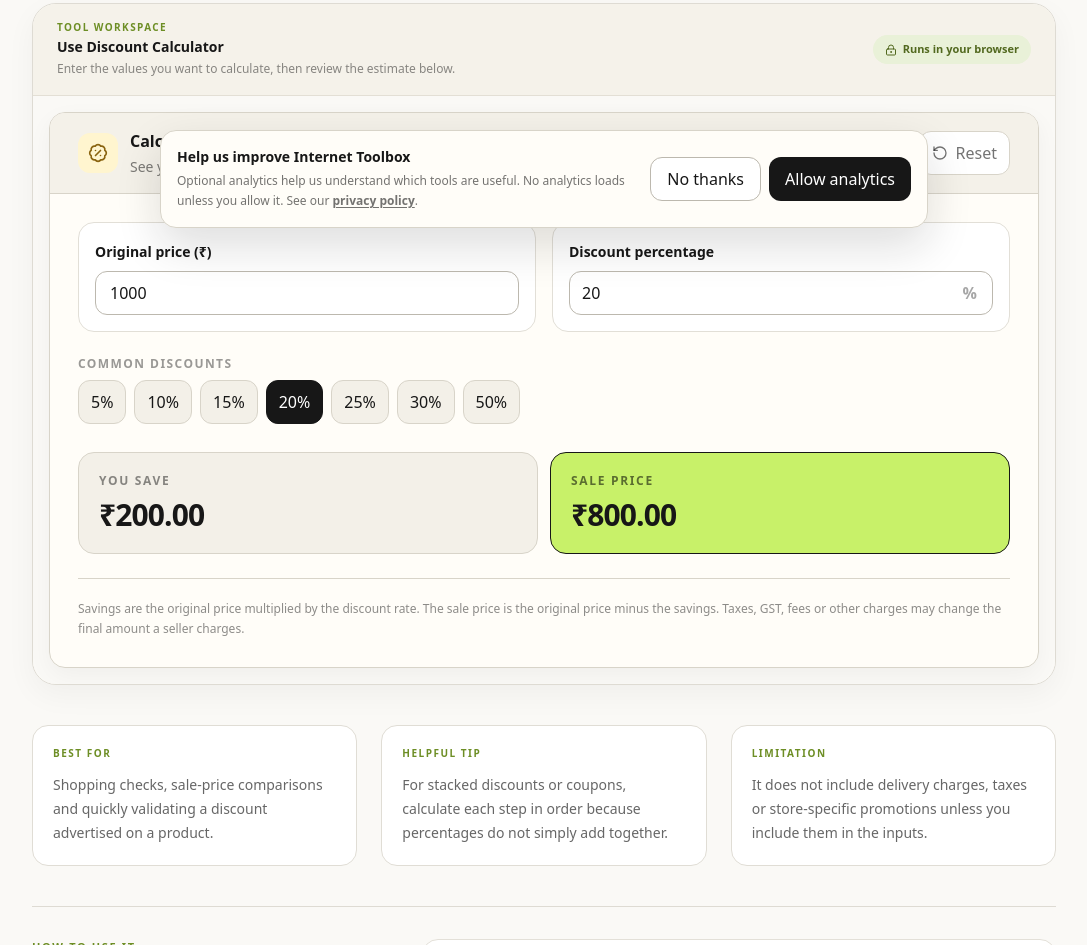
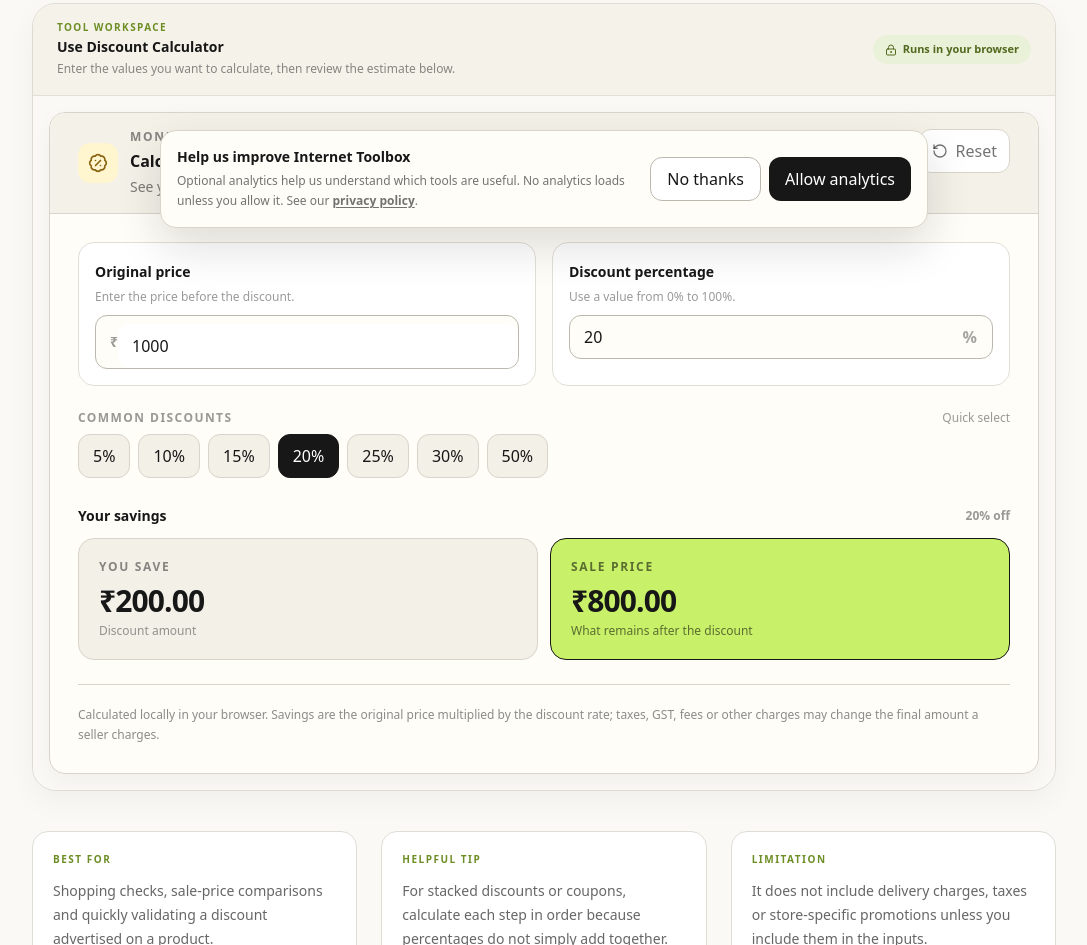
Before and after one commit to factoalbum/internet-toolbox, a Next.js app: page /tools/discount-calculator in a window 1280 px wide. Shown: the part 560-1505 px from the top of the page, without its empty margins (96-1183 px from the left). Built offline with nearby package versions, Linux system fonts and the light colour scheme; no server answers.

Commit message:
feat: polish discount calculator workspace

```diff
--- a/components/tools/discount-calculator.tsx
+++ b/components/tools/discount-calculator.tsx
@@ -21,33 +21,48 @@ export default function DiscountCalculator() {
 
   const reset = () => { setPrice("1000"); setDiscount("20"); };
   const inputClass = `mt-2 min-h-12 w-full rounded-xl border border-[#bcb8ae] bg-white px-3.5 text-base font-semibold outline-none transition focus:border-[#171717] focus:ring-4 focus:ring-[#c8f169] ${focusRing}`;
+  const hasInvalidInput = result === null;
 
   return (
-    <div className="overflow-hidden rounded-2xl border border-[#d8d4c9] bg-[#fffdf8] shadow-[0_8px_24px_rgba(23,23,23,.045)]">
+    <div className="overflow-hidden rounded-2xl border border-[#d8d4c9] bg-[#fffdf8] shadow-[0_8px_24px_rgba(23,23,23,.045)]" aria-labelledby="discount-workspace-title">
       <div className="border-b border-[#d8d4c9] bg-[#f4f1e9] px-5 py-4 md:px-7">
-        <div className="flex items-center justify-between gap-4">
+        <div className="flex items-start justify-between gap-4">
           <div className="flex min-w-0 items-center gap-3">
             <span className="flex size-10 shrink-0 items-center justify-center rounded-xl bg-[#fff5cf] text-[#8a6410]" aria-hidden="true"><BadgePercent size={20} /></span>
-            <div className="min-w-0"><p className="font-bold">Calculate sale price</p><p className="mt-1 text-sm text-black/50">See your savings and final price before you buy.</p></div>
+            <div className="min-w-0"><p className="text-xs font-black uppercase tracking-[.14em] text-black/45">Money utility</p><h2 id="discount-workspace-title" className="mt-1 font-bold">Calculate sale price</h2><p className="mt-1 text-sm leading-5 text-black/50">See your savings and final price before you buy.</p></div>
           </div>
-          <button type="button" onClick={reset} className={`flex min-h-11 shrink-0 items-center gap-2 rounded-xl border border-[#d8d4c9] bg-white px-3 text-sm font-bold text-black/55 transition hover:border-[#171717] hover:text-black ${focusRing}`} aria-label="Reset discount calculator"><RotateCcw size={16} /><span className="hidden sm:inline">Reset</span></button>
+          <button type="button" onClick={reset} className={`flex min-h-11 shrink-0 items-center gap-2 rounded-xl border border-[#d8d4c9] bg-white px-3 text-sm font-bold text-black/55 transition hover:border-[#171717] hover:text-black ${focusRing}`} aria-label="Reset discount calculator"><RotateCcw size={16} aria-hidden="true" /><span className="hidden sm:inline">Reset</span></button>
         </div>
       </div>
 
       <div className="p-5 md:p-7">
         <div className="grid gap-4 md:grid-cols-2">
-          <label className="block rounded-2xl border border-[#e2dfd7] bg-white p-4"><span className="text-sm font-semibold">Original price (₹)</span><input aria-label="Original price in rupees" value={price} onChange={(event) => setPrice(event.target.value)} inputMode="decimal" type="number" min="0" step="0.01" className={inputClass} /></label>
-          <label className="block rounded-2xl border border-[#e2dfd7] bg-white p-4"><span className="text-sm font-semibold">Discount percentage</span><div className="relative mt-2"><input aria-label="Discount percentage" value={discount} onChange={(event) => setDiscount(event.target.value)} inputMode="decimal" type="number" min="0" max="100" step="0.01" className={`min-h-12 w-full rounded-xl border border-[#bcb8ae] bg-white px-3 pr-10 text-base font-semibold outline-none transition focus:border-[#171717] focus:ring-4 focus:ring-[#c8f169] ${focusRing}`} /><span className="pointer-events-none absolute right-4 top-1/2 -translate-y-1/2 font-semibold text-black/35">%</span></div></label>
+          <label className="block rounded-2xl border border-[#e2dfd7] bg-white p-4 transition focus-within:border-[#171717] focus-within:shadow-[0_0_0_4px_rgba(200,241,105,.3)]">
+            <span className="text-sm font-bold">Original price</span>
+            <span className="mt-1 block text-xs leading-5 text-black/40">Enter the price before the discount.</span>
+            <div className="mt-2 flex items-center rounded-xl border border-[#bcb8ae] bg-[#fffdf8] focus-within:border-[#171717] focus-within:ring-4 focus-within:ring-[#c8f169]">
+              <span className="pl-3.5 text-sm font-bold text-black/40" aria-hidden="true">₹</span>
+              <input aria-label="Original price in rupees" value={price} onChange={(event) => setPrice(event.target.value)} inputMode="decimal" type="number" min="0" step="0.01" aria-invalid={hasInvalidInput} className={`${inputClass} mt-0 border-0 bg-transparent px-2.5 focus:ring-0`} />
+            </div>
+          </label>
+          <label className="block rounded-2xl border border-[#e2dfd7] bg-white p-4 transition focus-within:border-[#171717] focus-within:shadow-[0_0_0_4px_rgba(200,241,105,.3)]">
+            <span className="text-sm font-bold">Discount percentage</span>
+            <span className="mt-1 block text-xs leading-5 text-black/40">Use a value from 0% to 100%.</span>
+            <div className="relative mt-2">
+              <input aria-label="Discount percentage" value={discount} onChange={(event) => setDiscount(event.target.value)} inputMode="decimal" type="number" min="0" max="100" step="0.01" aria-invalid={hasInvalidInput} className={`min-h-12 w-full rounded-xl border border-[#bcb8ae] bg-[#fffdf8] px-3.5 pr-10 text-base font-semibold outline-none transition focus:border-[#171717] focus:ring-4 focus:ring-[#c8f169] ${focusRing}`} />
+              <span className="pointer-events-none absolute right-4 top-1/2 -translate-y-1/2 font-semibold text-black/35" aria-hidden="true">%</span>
+            </div>
+          </label>
         </div>
 
-        <div className="mt-6" aria-label="Quick discount percentages">
-          <p className="text-xs font-bold uppercase tracking-[0.12em] text-black/40">Common discounts</p>
-          <div className="mt-2 flex flex-wrap gap-2">{discountOptions.map((option) => <button key={option} type="button" onClick={() => setDiscount(String(option))} aria-pressed={discount === String(option)} className={`min-h-10 rounded-full border px-3 text-sm font-semibold transition ${focusRing} ${discount === String(option) ? "border-[#171717] bg-[#171717] text-white" : "border-[#d8d4c9] bg-[#f3f0e8] hover:border-[#171717] hover:bg-white"}`}>{option}%</button>)}</div>
+        <div className="mt-6" aria-labelledby="common-discounts-heading">
+          <div className="flex items-center justify-between gap-3"><p id="common-discounts-heading" className="text-xs font-black uppercase tracking-[.12em] text-black/40">Common discounts</p><span className="text-xs text-black/40">Quick select</span></div>
+          <div className="mt-2 flex flex-wrap gap-2" role="group" aria-label="Quick discount percentages">{discountOptions.map((option) => <button key={option} type="button" onClick={() => setDiscount(String(option))} aria-pressed={discount === String(option)} className={`min-h-11 rounded-full border px-3.5 text-sm font-semibold transition ${focusRing} ${discount === String(option) ? "border-[#171717] bg-[#171717] text-white" : "border-[#d8d4c9] bg-[#f3f0e8] hover:border-[#171717] hover:bg-white"}`}>{option}%</button>)}</div>
         </div>
 
-        {result ? <div className="mt-7 grid gap-3 sm:grid-cols-2" aria-live="polite"><div className="rounded-2xl border border-[#d8d4c9] bg-[#f3f0e8] p-5"><p className="text-xs font-bold uppercase tracking-[0.14em] text-black/45">You save</p><p className="mt-2 text-3xl font-black tracking-[-0.03em]">{money.format(result.savings)}</p></div><div className="rounded-2xl border border-[#171717] bg-[#c8f169] p-5"><p className="text-xs font-bold uppercase tracking-[0.14em] text-black/55">Sale price</p><p className="mt-2 text-3xl font-black tracking-[-0.03em]">{money.format(result.finalPrice)}</p></div></div> : <p className="mt-6 rounded-xl border border-[#ead7d2] bg-[#fff7f5] p-4 text-sm leading-6 text-[#7b3d31]" role="alert">Enter a price and a discount from 0% to 100%.</p>}
+        {result ? <section className="mt-7" aria-labelledby="discount-results-heading" aria-live="polite"><div className="mb-3 flex items-center justify-between gap-3"><h3 id="discount-results-heading" className="text-sm font-black">Your savings</h3><span className="text-xs font-semibold text-black/40">{discount}% off</span></div><div className="grid gap-3 sm:grid-cols-2"><div className="rounded-2xl border border-[#d8d4c9] bg-[#f3f0e8] p-5"><p className="text-xs font-bold uppercase tracking-[0.14em] text-black/45">You save</p><p className="mt-2 break-words text-3xl font-black tracking-[-0.03em]">{money.format(result.savings)}</p><p className="mt-1 text-xs text-black/40">Discount amount</p></div><div className="rounded-2xl border border-[#171717] bg-[#c8f169] p-5"><p className="text-xs font-bold uppercase tracking-[0.14em] text-black/55">Sale price</p><p className="mt-2 break-words text-3xl font-black tracking-[-0.03em]">{money.format(result.finalPrice)}</p><p className="mt-1 text-xs text-black/55">What remains after the discount</p></div></div></section> : <p className="mt-6 rounded-xl border border-[#ead7d2] bg-[#fff7f5] p-4 text-sm leading-6 text-[#7b3d31]" role="alert">Enter a price of 0 or more and a discount from 0% to 100%.</p>}
 
-        <p className="mt-6 border-t border-[#d8d4c9] pt-5 text-xs leading-5 text-black/45">Savings are the original price multiplied by the discount rate. The sale price is the original price minus the savings. Taxes, GST, fees or other charges may change the final amount a seller charges.</p>
+        <p className="mt-6 border-t border-[#d8d4c9] pt-5 text-xs leading-5 text-black/45">Calculated locally in your browser. Savings are the original price multiplied by the discount rate; taxes, GST, fees or other charges may change the final amount a seller charges.</p>
       </div>
     </div>
   );
```
